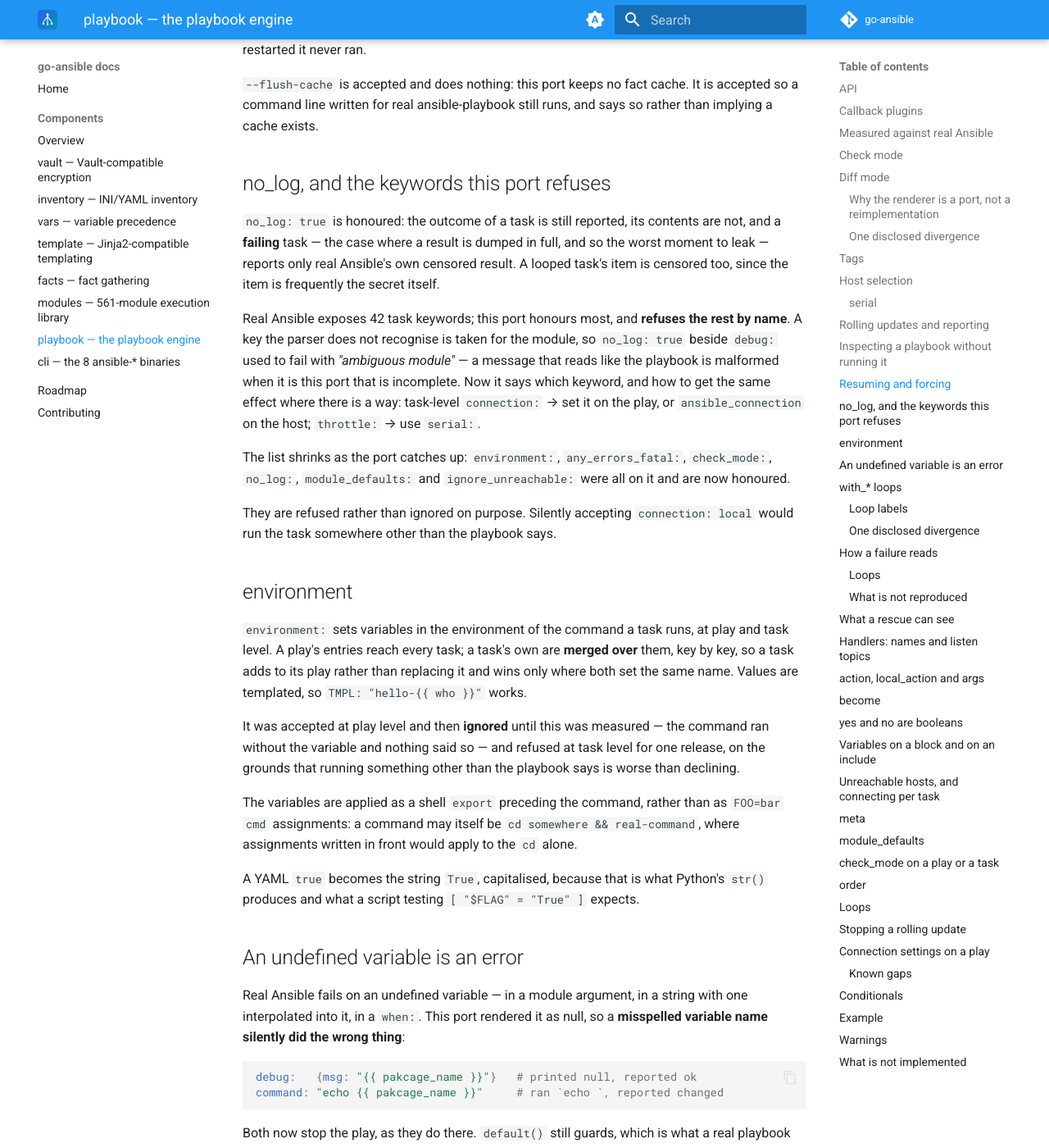
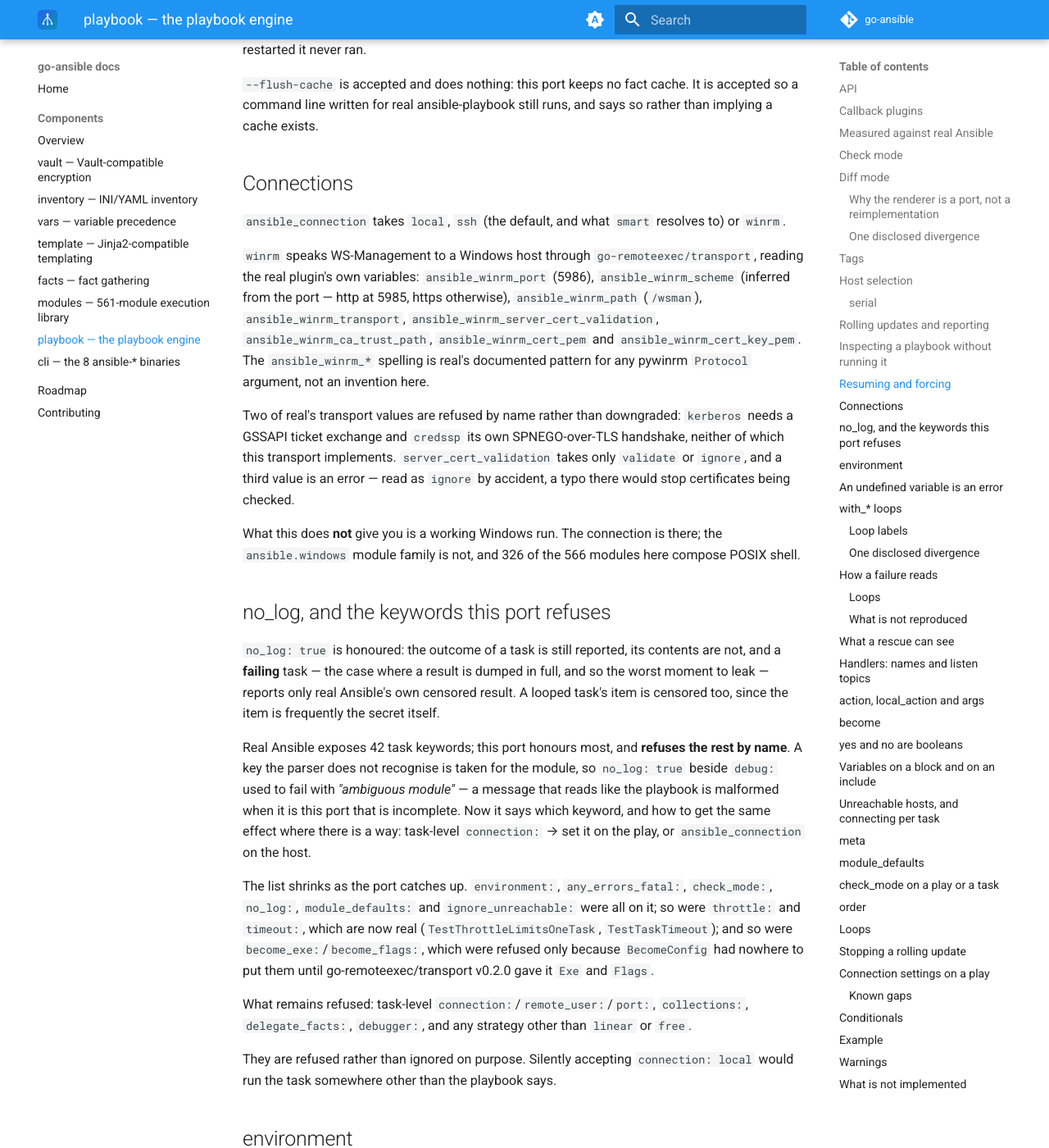
Before and after one commit to go-ansible/docs, an MkDocs documentation site: the page built from docs/components/playbook.md, in a window 1280 px wide and 1400 px high, scrolled down 10342 px. Shown: the whole window at 82% size. Built offline with MkDocs 1.6.1 and Material for MkDocs 9.7.7, drawn with Linux system fonts in a browser that asks for light colours; the version menu is left out.

Commit message:
Docs: four claims the code had outgrown (#57)
- `throttle:` was listed among the keywords this port refuses, with
  "use serial: instead" as the workaround. It is honoured --
  TestThrottleLimitsOneTask passes. The sentence naming the graduates
  now includes it, along with timeout: and become_exe:/become_flags:.
- The refusal list is spelled out rather than left as "the rest":
  task-level connection:/remote_user:/port:, collections:,
  delegate_facts:, debugger:, and any strategy but linear or free.
- The roadmap still had "lookup/callback plugins" under what is ahead.
  template registers 17 lookups behind the real lookup()/query()/q()
  globals, and playbook ships a Callback interface with the default
  stdout callback implemented against it. Both move to Shipped.
- Nothing anywhere mentioned winrm. playbook/ gains a Connections
  section naming every ansible_winrm_* variable read, the two transport
  values refused rather than downgraded (kerberos, credssp), and --
  just as plainly -- that the connection does not make a Windows RUN
  work, because the ansible.windows module family is not ported.

cli/ gains the Windows control node, which is the unusual half: all
nine binaries build for windows/amd64 and windows/arm64, and real
ansible-core does not support a Windows controller at all.

Every claim added here was checked by running the test that backs it,
not by reading the code. The lookup count came from calling
registerLookups into an empty map and measuring its length.

Co-authored-by: Claude Opus 5 <noreply@anthropic.com>

```diff
--- a/docs/components/playbook.md
+++ b/docs/components/playbook.md
@@ -505,6 +505,32 @@ cache. It is accepted so a command line written for real
 ansible-playbook still runs, and says so rather than implying a cache
 exists.
 
+## Connections
+
+`ansible_connection` takes `local`, `ssh` (the default, and what `smart`
+resolves to) or `winrm`.
+
+`winrm` speaks WS-Management to a Windows host through
+`go-remoteexec/transport`, reading the real plugin's own variables:
+`ansible_winrm_port` (5986), `ansible_winrm_scheme` (inferred from the
+port — http at 5985, https otherwise), `ansible_winrm_path` (`/wsman`),
+`ansible_winrm_transport`, `ansible_winrm_server_cert_validation`,
+`ansible_winrm_ca_trust_path`, `ansible_winrm_cert_pem` and
+`ansible_winrm_cert_key_pem`. The `ansible_winrm_*` spelling is real's
+documented pattern for any pywinrm `Protocol` argument, not an
+invention here.
+
+Two of real's transport values are refused by name rather than
+downgraded: `kerberos` needs a GSSAPI ticket exchange and `credssp` its
+own SPNEGO-over-TLS handshake, neither of which this transport
+implements. `server_cert_validation` takes only `validate` or `ignore`,
+and a third value is an error — read as `ignore` by accident, a typo
+there would stop certificates being checked.
+
+What this does **not** give you is a working Windows run. The
+connection is there; the `ansible.windows` module family is not, and
+326 of the 566 modules here compose POSIX shell.
+
 ## no_log, and the keywords this port refuses
 
 `no_log: true` is honoured: the outcome of a task is still reported,
@@ -520,11 +546,19 @@ with *"ambiguous module"* — a message that reads like the playbook is
 malformed when it is this port that is incomplete. Now it says which
 keyword, and how to get the same effect where there is a way:
 task-level `connection:` → set it on the play, or `ansible_connection`
-on the host; `throttle:` → use `serial:`.
+on the host.
 
-The list shrinks as the port catches up: `environment:`,
+The list shrinks as the port catches up. `environment:`,
 `any_errors_fatal:`, `check_mode:`, `no_log:`, `module_defaults:` and
-`ignore_unreachable:` were all on it and are now honoured.
+`ignore_unreachable:` were all on it; so were `throttle:` and
+`timeout:`, which are now real (`TestThrottleLimitsOneTask`,
+`TestTaskTimeout`); and so were `become_exe:`/`become_flags:`, which
+were refused only because `BecomeConfig` had nowhere to put them until
+go-remoteexec/transport v0.2.0 gave it `Exe` and `Flags`.
+
+What remains refused: task-level `connection:`/`remote_user:`/`port:`,
+`collections:`, `delegate_facts:`, `debugger:`, and any strategy other
+than `linear` or `free`.
 
 They are refused rather than ignored on purpose. Silently accepting
 `connection: local` would run the task somewhere other than the
```
Also changed, not shown: docs/components/cli.md (+9 -1 lines), docs/roadmap.md (+16 -6 lines).
